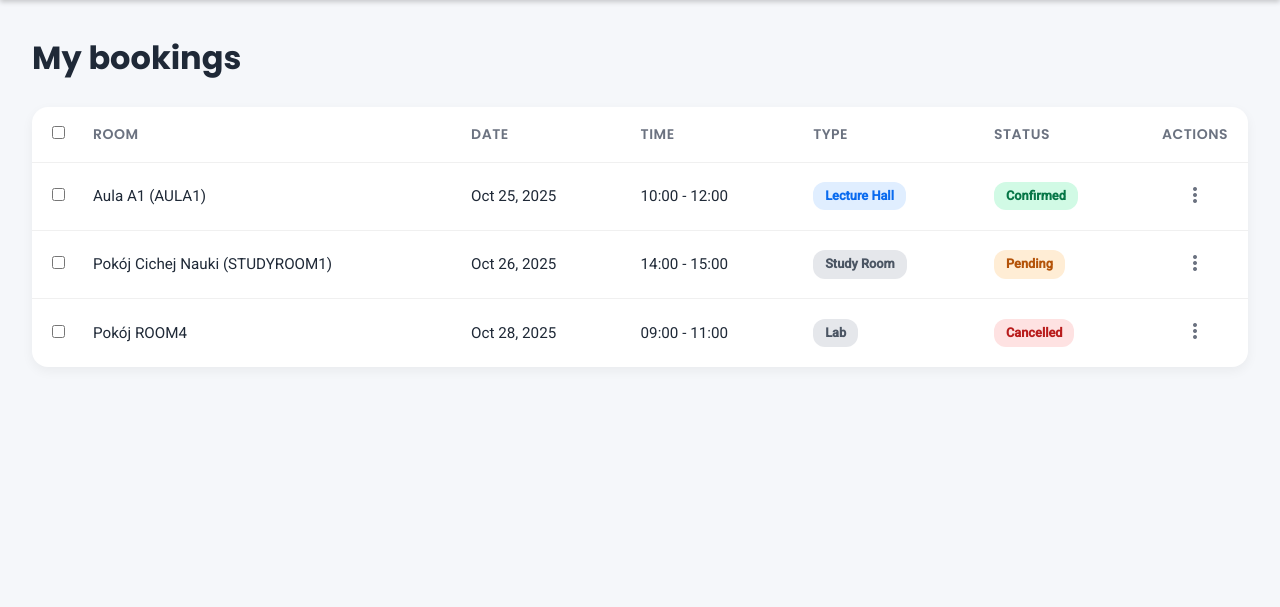
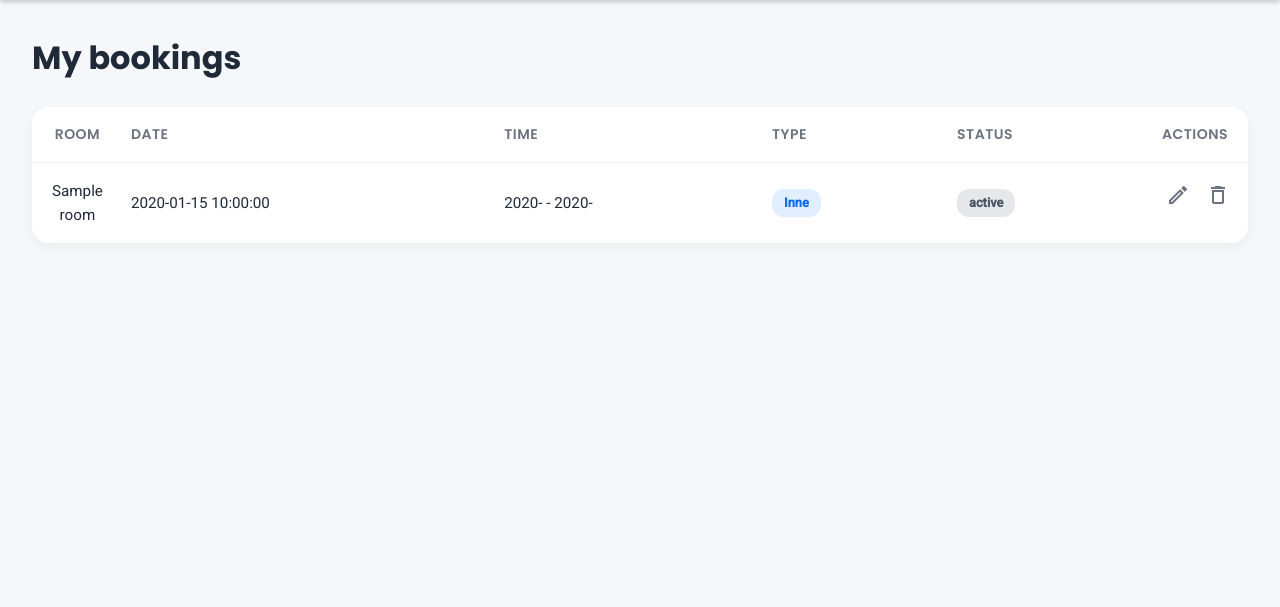
Before and after one commit to styliana/SPOT, a PHP site: page /mybookings in a window 1280 px wide. Shown: the part 60-667 px from the top of the page. Run offline with PHP 8.4, Linux system fonts and the light colour scheme; the visitor is signed in with stand-in values (Sample User, id 1); tables that the repository leaves empty or names only in its code hold one stand-in row (values such as "Sample post"); some libraries are stand-ins or nearby versions.

Commit message:
mybookings: displays booked rooms, edit and delete options added

```diff
--- a/index.php
+++ b/index.php
@@ -2,11 +2,9 @@
 
 session_start();
 
-/* --- GLOBALNA OBSŁUGA BŁĘDÓW (500) --- */
 set_exception_handler(function($exception) {
     http_response_code(500);
     error_log("Uncaught exception: " . $exception->getMessage() . "\n" . $exception->getTraceAsString());
-
     if (file_exists('public/views/500.html')) {
         include 'public/views/500.html';
     } else {
@@ -23,7 +21,7 @@
 $path = trim($_SERVER['REQUEST_URI'], '/');
 $path = parse_url($path, PHP_URL_PATH);
 
-// --- DEFINICJA TRAS ---
+// --- TRASY ---
 Routing::get('login', 'SecurityController@login');
 Routing::post('login', 'SecurityController@login');
 Routing::get('register', 'SecurityController@register');
@@ -32,15 +30,15 @@
 
 Routing::get('reservation', 'ReservationController@reservation');
 Routing::post('reservation', 'ReservationController@reservation');
-
 Routing::post('api/checkAvailability', 'ReservationController@checkAvailability');
 
 Routing::get('mybookings', 'BookingsController@mybookings');
+
+Routing::post('delete_booking', 'BookingsController@delete');
+
 Routing::get('myprofile', 'ProfileController@myprofile');
 Routing::get('about', 'AboutController@about');
 Routing::get('room/{roomId}', 'RoomController@room');
-
-
 Routing::get('users', 'UserController@users');
 
 Routing::run($path);
--- a/public/views/mybookings.php
+++ b/public/views/mybookings.php
@@ -4,21 +4,51 @@
     <meta charset="UTF-8">
     <meta name="viewport" content="width=device-width, initial-scale=1.0">
     <title>SPOT - Moje Rezerwacje</title>
-    <link rel="stylesheet" type="text/css" href="/public/styles/main.css"> <link rel="stylesheet" type="text/css" href="/public/styles/bookings.css"> <link href="https://fonts.googleapis.com/icon?family=Material+Icons+Outlined" rel="stylesheet">
+    <link rel="stylesheet" type="text/css" href="/public/styles/main.css">
+    <link rel="stylesheet" type="text/css" href="/public/styles/bookings.css">
+    <link href="https://fonts.googleapis.com/icon?family=Material+Icons+Outlined" rel="stylesheet">
     <link rel="preconnect" href="https://fonts.googleapis.com">
     <link rel="preconnect" href="https://fonts.gstatic.com" crossorigin>
     <link href="https://fonts.googleapis.com/css2?family=Poppins:wght@500;600;700;800&family=Roboto:wght@400;500&display=swap" rel="stylesheet">
+
+    <style>
+        .actions-cell {
+            display: flex;
+            gap: 0.5rem;
+            justify-content: flex-start;
+            align-items: center;
+        }
+        .icon-btn {
+            background: none;
+            border: none;
+            cursor: pointer;
+            color: var(--text-light);
+            transition: color 0.2s;
+            padding: 4px;
+            display: flex;
+            align-items: center;
+            text-decoration: none; /* Ważne dla linku a */
+        }
+        .icon-btn.delete:hover {
+            color: #ef4444;
+        }
+        .icon-btn.edit:hover {
+            color: var(--primary-blue);
+        }
+        .inline-form {
+            display: inline;
+            margin: 0;
+        }
+    </style>
 </head>
 <body>
 
     <header class="main-header">
-
         <div class="nav-greeting">
             <?php if (isset($_SESSION['user_name'])): ?>
                 Hello, <?php echo htmlspecialchars($_SESSION['user_name']); ?>!
             <?php endif; ?>
         </div>
-
         <nav class="main-nav">
              <ul>
                  <li><a href="/about" class="nav-link">About</a></li>
@@ -37,12 +67,12 @@
     <main class="bookings-page-content">
         <div class="bookings-header">
             <h2 class="page-title">My bookings</h2>
-            </div>
+        </div>
+
         <div class="table-container">
             <table>
                 <thead>
                     <tr>
-                        <th><input type="checkbox" aria-label="Zaznacz wszystko"></th>
                         <th>Room</th>
                         <th>Date</th>
                         <th>Time</th>
@@ -54,23 +84,64 @@
                 <tbody>
                     <?php if (isset($bookings) && !empty($bookings)): ?>
                         <?php foreach ($bookings as $booking): ?>
+                            <?php
+                                // Parsowanie czasu do URL (usuwamy " - " i dzielimy)
+                                $times = explode(' - ', $booking['time']);
+                                $start = $times[0] ?? '';
+                                $end = $times[1] ?? '';
+
+                                // Budowanie linku edycji z parametrami
+                                // Przekazujemy ID rezerwacji, ID pokoju (trzeba by je mieć w modelu, ale tu upraszczamy używając nazwy lub trzeba dodać room_id do BookingsController)
+                                // UWAGA: BookingsController w mybookings() nie przekazuje room_id, tylko room_name.
+                                // To małe ograniczenie. Zakładam, że room_name w bazie to ID pokoju (np. ROOM1). Jeśli nie, trzeba poprawić BookingsController.
+                                // W naszej bazie room_id to np. 'ROOM1', a name to 'Pokój ROOM1'.
+                                // Poprawka: musimy użyć ID pokoju. Ale w tabeli wyświetlasz nazwę.
+                                // Najlepiej byłoby, gdyby BookingController przekazywał też surowe 'room_id'.
+
+                                // Szybki fix: Zakładamy, że room_id jest częścią obiektu, ale kontroler go nie przekazuje w tablicy.
+                                // Zaraz poprawię BookingsController w opisie poniżej, żeby przekazywał 'room_id'.
+                                $roomId = $booking['raw_room_id'] ?? '';
+
+                                $editUrl = "/reservation?booking_id=" . $booking['id'] .
+                                           "&room_id=" . $roomId .
+                                           "&date=" . $booking['date'] .
+                                           "&start=" . $start .
+                                           "&end=" . $end;
+                            ?>
                             <tr>
-                                <td data-label="Select"><input type="checkbox"></td>
                                 <td data-label="Room"><?php echo htmlspecialchars($booking['room_name']); ?></td>
                                 <td data-label="Date"><?php echo htmlspecialchars($booking['date']); ?></td>
                                 <td data-label="Time"><?php echo htmlspecialchars($booking['time']); ?></td>
-                                <td data-label="Type"><span class="pill <?php echo htmlspecialchars($booking['type_pill']); ?>"><?php echo htmlspecialchars($booking['type']); ?></span></td>
-                                <td data-label="Status"><span class="pill <?php echo htmlspecialchars($booking['status_pill']); ?>"><?php echo htmlspecialchars($booking['status']); ?></span></td>
+                                <td data-label="Type">
+                                    <span class="pill <?php echo htmlspecialchars($booking['type_pill']); ?>">
+                                        <?php echo htmlspecialchars($booking['type']); ?>
+                                    </span>
+                                </td>
+                                <td data-label="Status">
+                                    <span class="pill <?php echo htmlspecialchars($booking['status_pill']); ?>">
+                                        <?php echo htmlspecialchars($booking['status']); ?>
+                                    </span>
+                                </td>
                                 <td data-label="Actions" class="actions-cell">
-                                    <button class="kebab-menu" aria-label="Opcje">
-                                        <span class="material-icons-outlined">more_vert</span>
-                                    </button>
+                                    <a href="<?php echo $editUrl; ?>" class="icon-btn edit" title="Edit">
+                                        <span class="material-icons-outlined">edit</span>
+                                    </a>
+
+                                    <form action="/delete_booking" method="POST" class="inline-form" onsubmit="return confirm('Are you sure?');">
+                                        <input type="hidden" name="id" value="<?php echo $booking['id']; ?>">
+                                        <button type="submit" class="icon-btn delete" title="Delete">
+                                            <span class="material-icons-outlined">delete</span>
+                                        </button>
+                                    </form>
                                 </td>
                             </tr>
                         <?php endforeach; ?>
                     <?php else: ?>
                         <tr>
-                            <td colspan="7" style="text-align: center; padding: 2rem;">Nie masz jeszcze żadnych rezerwacji.</td>
+                            <td colspan="6" style="text-align: center; padding: 3rem; color: var(--text-light);">
+                                You have no bookings yet. <br>
+                                <a href="/reservation" style="color: var(--primary-blue); font-weight: 600; text-decoration: none;">Book a room now!</a>
+                            </td>
                         </tr>
                     <?php endif; ?>
                 </tbody>
@@ -80,6 +151,6 @@
         <a href="/reservation" class="fab-add-booking" aria-label="Add booking">
             <span class="material-icons-outlined">add</span>
         </a>
-        </main>
+    </main>
 </body>
 </html>
--- a/src/controllers/BookingsController.php
+++ b/src/controllers/BookingsController.php
@@ -1,54 +1,69 @@
 <?php
 
 require_once 'AppController.php';
+require_once __DIR__ . '/../repository/BookingRepository.php';
 
 class BookingsController extends AppController {
 
+    private $bookingRepository;
+
+    public function __construct()
+    {
+        parent::__construct();
+        $this->bookingRepository = new BookingRepository();
+    }
+
     public function mybookings() {
-        // === ZABEZPIECZENIE ===
-        // Wymagamy zalogowania, aby zobaczyć tę stronę
+        // 1. Sprawdzamy, czy użytkownik jest zalogowany
         $this->requireLogin();
-        // ========================
 
-        // W przyszłości tutaj pobierzesz rezerwacje z bazy danych
-        // $bookings = $this->bookingRepository->getBookingsForUser($userId);
+        // 2. Pobieramy ID użytkownika z sesji
+        $userId = $_SESSION['user_id'];
 
-        // === FAZA 1: "Fałszywe" dane rezerwacji ===
-        $bookingsData = [
-            [
-                'id' => 1,
-                'room_name' => 'Aula A1 (AULA1)',
-                'date' => 'Oct 25, 2025',
-                'time' => '10:00 - 12:00',
-                'type' => 'Lecture Hall',
+        // 3. Pobieramy rezerwacje z bazy danych
+        $bookingsObjects = $this->bookingRepository->getBookingsByUserId($userId);
+
+        // 4. Mapujemy obiekty na tablicę dla widoku
+        $bookingsData = [];
+
+        foreach ($bookingsObjects as $booking) {
+            // Ustalamy kolor statusu
+            $statusPill = 'pill-gray';
+            if ($booking->getStatus() === 'Confirmed') {
+                $statusPill = 'pill-green';
+            } elseif ($booking->getStatus() === 'Cancelled') {
+                $statusPill = 'pill-red';
+            } elseif ($booking->getStatus() === 'Pending') {
+                $statusPill = 'pill-orange';
+            }
+
+            $bookingsData[] = [
+                'id' => $booking->getId(),
+                'room_id' => $booking->getRoomId(), // Potrzebne do linku edycji
+                'room_name' => $booking->getRoomName(),
+                'date' => $booking->getDate(),
+                'time' => $booking->getTimeRange(),
+                'type' => $booking->getRoomType(),
                 'type_pill' => 'pill-blue',
-                'status' => 'Confirmed',
-                'status_pill' => 'pill-green'
-            ],
-            [
-                'id' => 2,
-                'room_name' => 'Pokój Cichej Nauki (STUDYROOM1)',
-                'date' => 'Oct 26, 2025',
-                'time' => '14:00 - 15:00',
-                'type' => 'Study Room',
-                'type_pill' => 'pill-gray',
-                'status' => 'Pending',
-                'status_pill' => 'pill-orange'
-            ],
-            [
-                'id' => 3,
-                'room_name' => 'Pokój ROOM4',
-                'date' => 'Oct 28, 2025',
-                'time' => '09:00 - 11:00',
-                'type' => 'Lab',
-                'type_pill' => 'pill-gray',
-                'status' => 'Cancelled',
-                'status_pill' => 'pill-red'
-            ]
-        ];
-        // === KONIEC FAŁSZYWYCH DANYCH ===
+                'status' => $booking->getStatus(),
+                'status_pill' => $statusPill
+            ];
+        }
 
-        // Renderujemy widok, przekazując mu tablicę z rezerwacjami
+        // 5. Renderujemy widok
         return $this->render('mybookings', ['bookings' => $bookingsData]);
     }
+
+    public function delete() {
+        $this->requireLogin();
+
+        if (!$this->isPost()) {
+            return $this->redirect('/mybookings');
+        }
+
+        $bookingId = $_POST['id'];
+        $this->bookingRepository->deleteBooking($bookingId);
+
+        return $this->redirect('/mybookings');
+    }
 }
--- a/src/controllers/ReservationController.php
+++ b/src/controllers/ReservationController.php
@@ -15,7 +15,7 @@
     public function reservation() {
         $this->requireLogin();
 
-        // 1. Jeśli to wysłanie formularza (ZAPIS REZERWACJI)
+        // 1. Obsługa formularza (POST)
         if ($this->isPost()) {
             $date = $_POST['date'];
             $startTime = $_POST['start_time'];
@@ -23,22 +23,33 @@
             $roomId = $_POST['room_id'];
             $userId = $_SESSION['user_id'];
 
-            // Walidacja (czy pokój nadal wolny?)
+            // Sprawdzamy, czy to edycja (czy mamy booking_id)
+            $bookingId = $_POST['booking_id'] ?? null;
+
+            // Walidacja dostępności (pomijamy walidację własnej rezerwacji przy edycji - uproszczenie)
+            // W idealnym świecie sprawdzalibyśmy dostępność z wyłączeniem aktualnie edytowanej rezerwacji.
             $bookedRooms = $this->bookingRepository->getBookedRoomIds($date, $startTime, $endTime);
-            if (in_array($roomId, $bookedRooms)) {
-                return $this->render('reservation', ['message' => 'Ups! Ktoś właśnie zajął ten pokój. Wybierz inny.']);
+
+            // Jeśli edytujemy, to nasza własna rezerwacja może blokować termin.
+            // Dla uproszczenia: jeśli zmieniamy pokój, sprawdźmy czy wolny.
+            if (in_array($roomId, $bookedRooms) && !$bookingId) {
+                 return $this->render('reservation', ['message' => 'Ups! Ktoś właśnie zajął ten pokój.']);
             }
 
-            // Zapis do bazy
-            $this->bookingRepository->addBooking($userId, $roomId, $date, $startTime, $endTime);
+            if ($bookingId) {
+                // EDYCJA
+                $this->bookingRepository->updateBooking($bookingId, $userId, $roomId, $date, $startTime, $endTime);
+            } else {
+                // NOWA REZERWACJA
+                $this->bookingRepository->addBooking($userId, $roomId, $date, $startTime, $endTime);
+            }
 
-            // Przekierowanie do My Bookings po sukcesie
             return $this->redirect('/mybookings');
         }
 
-        // 2. Jeśli to zwykłe wejście na stronę (GET)
-        // Przekazujemy parametry, jeśli wróciłem z "Choose this room"
+        // 2. Wyświetlanie strony (GET) - Pobieranie danych do edycji z URL
         $variables = [
+            'booking_id' => $_GET['booking_id'] ?? null, // ID edytowanej rezerwacji
             'selected_room_id' => $_GET['room_id'] ?? null,
             'selected_date' => $_GET['date'] ?? '',
             'selected_start' => $_GET['start'] ?? '',
@@ -48,11 +59,8 @@
         return $this->render('reservation', $variables);
     }
 
-    // === NOWA METODA API: Sprawdź dostępność (dla JS) ===
     public function checkAvailability() {
-        // Odczytujemy dane JSON wysłane przez JavaScript
         $contentType = isset($_SERVER["CONTENT_TYPE"]) ? trim($_SERVER["CONTENT_TYPE"]) : '';
-
         if ($contentType === "application/json") {
             $content = trim(file_get_contents("php://input"));
             $decoded = json_decode($content, true);
@@ -61,13 +69,11 @@
             $startTime = $decoded['start_time'];
             $endTime = $decoded['end_time'];
 
-            // Pobieramy zajęte pokoje
             $bookedRooms = $this->bookingRepository->getBookedRoomIds($date, $startTime, $endTime);
 
-            // Wysyłamy odpowiedź JSON
             header('Content-Type: application/json');
             echo json_encode($bookedRooms);
-            exit(); // Kończymy, żeby nie renderować widoku HTML
+            exit();
         }
     }
 }
--- a/src/models/Booking.php
+++ b/src/models/Booking.php
@@ -4,8 +4,8 @@
     private $id;
     private $userId;
     private $roomId;
-    private $roomName; // Dodatkowe pole z JOINa
-    private $roomType; // Dodatkowe pole z JOINa
+    private $roomName;
+    private $roomType;
     private $date;
     private $startTime;
     private $endTime;
@@ -27,12 +27,18 @@
     }
 
     public function getId(): int { return $this->id; }
+    public function getUserId(): int { return $this->userId; }
+
+    // === TEJ METODY BRAKOWAŁO ===
+    public function getRoomId(): string { return $this->roomId; }
+    // ============================
+
     public function getRoomName(): string { return $this->roomName; }
     public function getRoomType(): string { return $this->roomType; }
     public function getDate(): string { return $this->date; }
 
-    // Formatowanie czasu (usuwa sekundy)
     public function getTimeRange(): string {
+        // Formatowanie czasu (usuwa sekundy)
         return substr($this->startTime, 0, 5) . ' - ' . substr($this->endTime, 0, 5);
     }
 
--- a/src/repository/BookingRepository.php
+++ b/src/repository/BookingRepository.php
@@ -53,6 +53,32 @@
         ]);
     }
 
+    // === NOWA METODA: Aktualizacja rezerwacji ===
+    public function updateBooking(int $bookingId, int $userId, string $roomId, string $date, string $startTime, string $endTime): void {
+        $stmt = $this->database->connect()->prepare('
+            UPDATE bookings
+            SET room_id = ?, date = ?, start_time = ?, end_time = ?
+            WHERE id = ? AND user_id = ?
+        ');
+
+        $stmt->execute([
+            $roomId,
+            $date,
+            $startTime,
+            $endTime,
+            $bookingId,
+            $userId
+        ]);
+    }
+
+    public function deleteBooking(int $id): void {
+        $stmt = $this->database->connect()->prepare('
+            DELETE FROM bookings WHERE id = :id
+        ');
+        $stmt->bindParam(':id', $id, PDO::PARAM_INT);
+        $stmt->execute();
+    }
+
     public function getBookedRoomIds(string $date, string $startTime, string $endTime): array {
         $stmt = $this->database->connect()->prepare('
             SELECT room_id FROM bookings
```
Also changed, not shown: public/views/reservation.html (+20 -7 lines).
